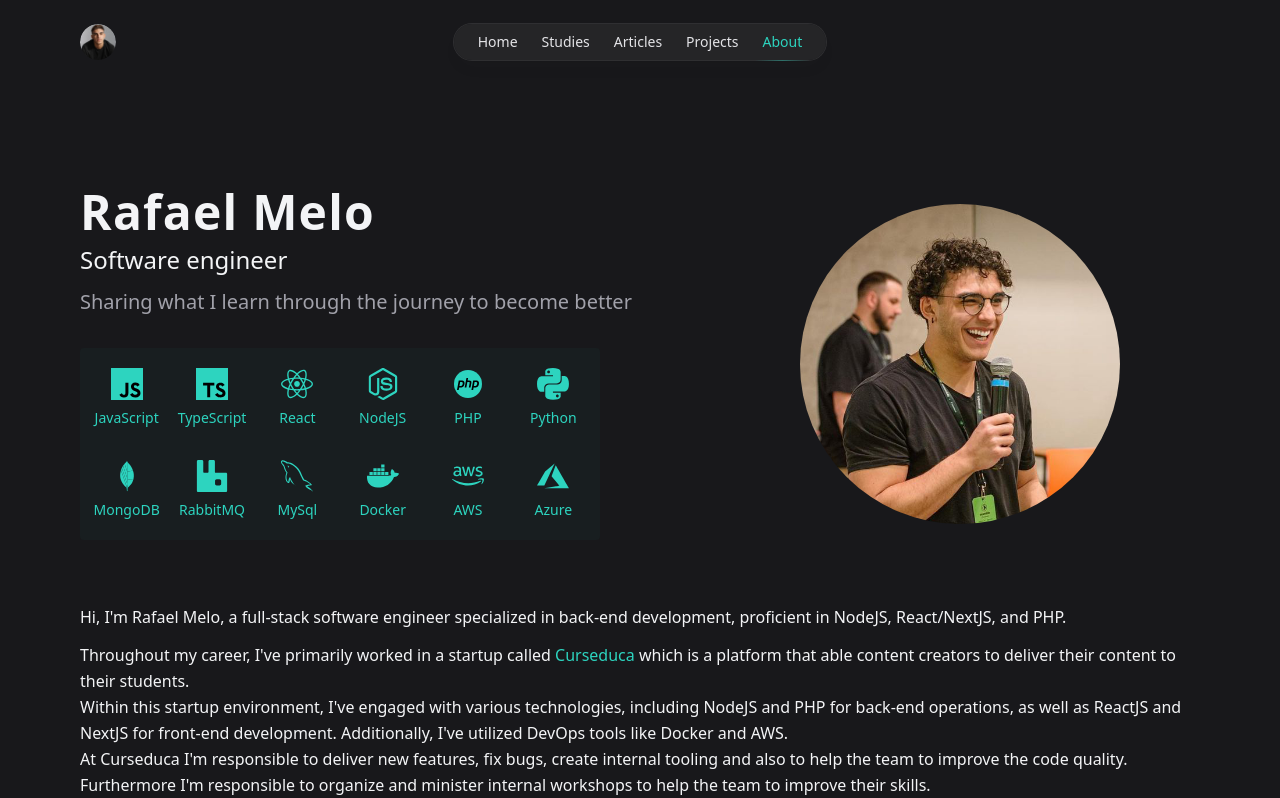
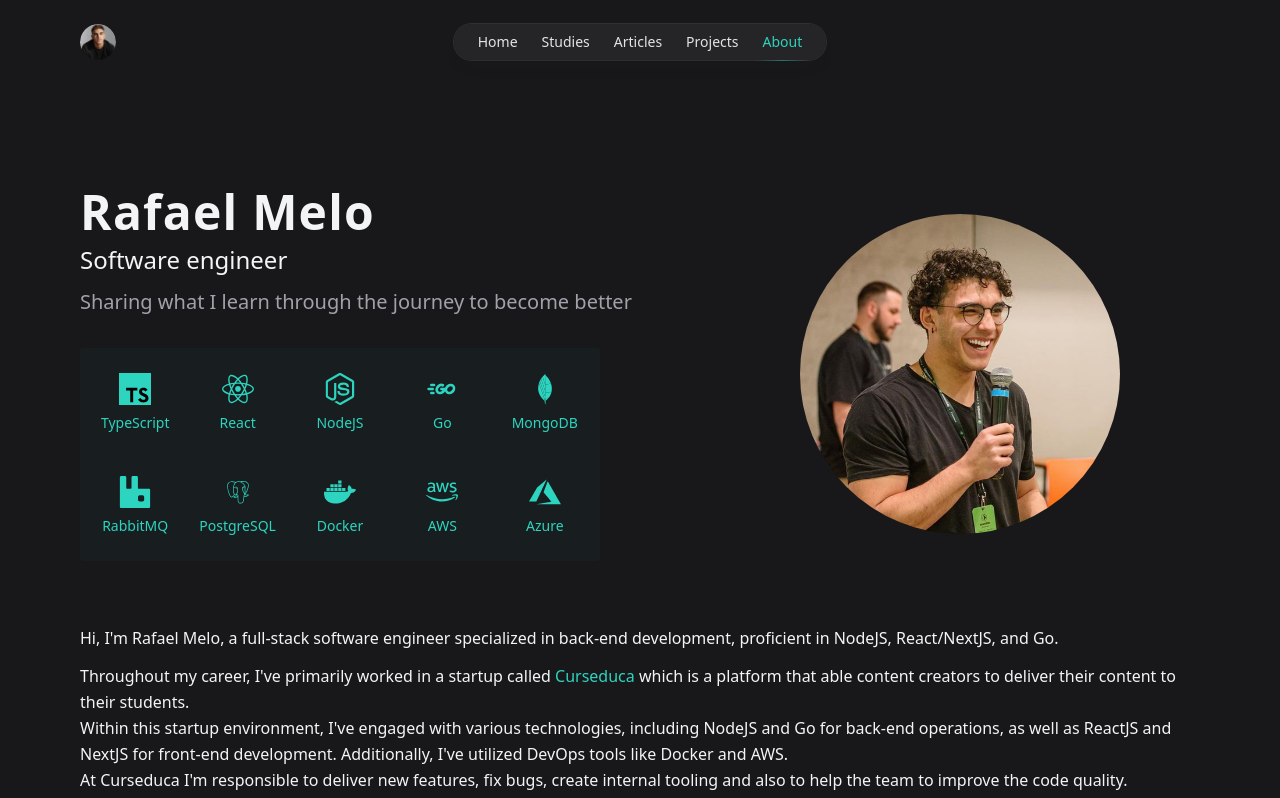
Before and after one commit to RafaLopesMelo/rafael-melo, a Next.js app: page /about in a window 1280 px wide. Shown: the top 798 px of the page. Built offline with nearby package versions, Linux system fonts and the light colour scheme.

Commit message:
chore: update texts

```diff
--- a/src/app/(pages)/(main)/about/page.tsx
+++ b/src/app/(pages)/(main)/about/page.tsx
@@ -16,7 +16,7 @@ export default function About() {
                 <Paragraph>
                     Hi, I&apos;m Rafael Melo, a full-stack software engineer
                     specialized in back-end development, proficient in NodeJS,
-                    React/NextJS, and PHP.
+                    React/NextJS, and Go.
                 </Paragraph>
 
                 <Paragraph>
@@ -29,7 +29,7 @@ export default function About() {
                     their content to their students.
                     <br />
                     Within this startup environment, I&apos;ve engaged with
-                    various technologies, including NodeJS and PHP for back-end
+                    various technologies, including NodeJS and Go for back-end
                     operations, as well as ReactJS and NextJS for front-end
                     development. Additionally, I&apos;ve utilized DevOps tools
                     like Docker and AWS.
--- a/src/app/layout.tsx
+++ b/src/app/layout.tsx
@@ -8,10 +8,10 @@ export const metadata: Metadata = {
         template: '%s | Rafael Melo',
         default: 'Rafael Melo',
     },
-    description: 'Rafael Melo is a full-stack software engineer specialized in back-end development, proficient in NodeJS, React/NextJS, and PHP',
+    description: 'Rafael Melo is a full-stack software engineer specialized in back-end development, proficient in NodeJS, React/NextJS, and Go',
     openGraph: {
         title: 'Rafael Melo',
-        description: 'Rafael Melo is a full-stack software engineer specialized in back-end development, proficient in NodeJS, React/NextJS, and PHP'
+        description: 'Rafael Melo is a full-stack software engineer specialized in back-end development, proficient in NodeJS, React/NextJS, and Go'
     },
     alternates: {
         canonical: 'https://rafamelo.dev.br'
--- a/src/components/about/technologies/index.tsx
+++ b/src/components/about/technologies/index.tsx
@@ -1,10 +1,6 @@
 import { Image } from "@/shared/components/image";
 
 const icons: { title: string; icon: string }[] = [
-    {
-        icon: '/img/technologies/javascript.svg',
-        title: 'JavaScript'
-    },
     {
         icon: '/img/technologies/typescript.svg',
         title: 'TypeScript'
@@ -18,12 +14,8 @@ const icons: { title: string; icon: string }[] = [
         title: 'NodeJS'
     },
     {
-        icon: '/img/technologies/php.svg',
-        title: 'PHP'
-    },
-    {
-        icon: '/img/technologies/python.svg',
-        title: 'Python'
+        icon: '/img/technologies/go.svg',
+        title: 'Go'
     },
     {
         icon: '/img/technologies/mongodb.svg',
@@ -34,8 +26,8 @@ const icons: { title: string; icon: string }[] = [
         title: 'RabbitMQ'
     },
     {
-        icon: '/img/technologies/mysql.svg',
-        title: 'MySql'
+        icon: '/img/technologies/postgresql.svg',
+        title: 'PostgreSQL'
     },
     {
         icon: '/img/technologies/docker.svg',
@@ -54,7 +46,7 @@ const icons: { title: string; icon: string }[] = [
 export const Technologies = () => {
     return (
         <div className="w-full max-w-[520px] rounded bg-main-400/[0.03] p-3">
-            <div className="grid grid-cols-4 md:grid-cols-6 gap-4">
+            <div className="grid grid-cols-3 md:grid-cols-5 gap-4">
                 {icons.map((icon, index) => (
                     <div
                         key={index}
```
Also changed, not shown: public/img/technologies/go.svg (added), public/img/technologies/postgresql.svg (added).
